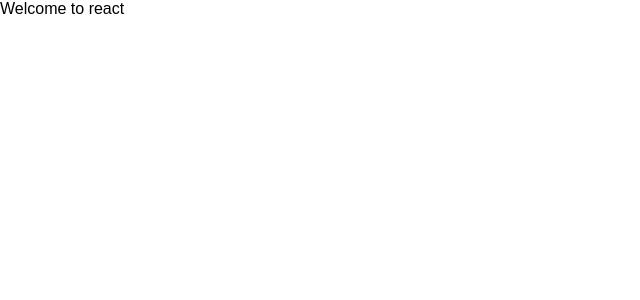
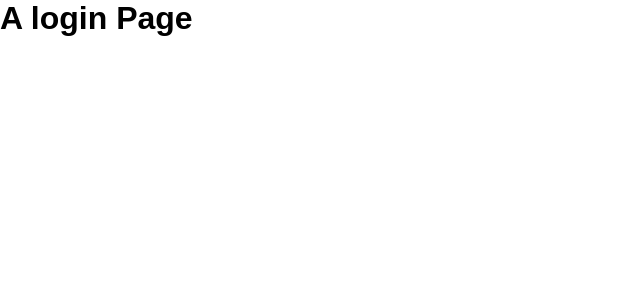
Before and after one commit to MwauStephen/React-Logg-In, a React (Create React App) app: page / in a window 1280 px wide. Shown: the top 300 px of the page, without its empty margins (0-640 px from the left). Built offline with nearby package versions, Linux system fonts and the light colour scheme.

Commit message:
imported and used the mainHeader component

```diff
--- a/src/App.js
+++ b/src/App.js
@@ -1,7 +1,8 @@
 import React from "react";
+import MainHeader from "./Components/MainHeader/MainHeader";
 
 function App() {
-  return <div>Welcome to react</div>;
+  return <MainHeader />;
 }
 
 export default App;
```
